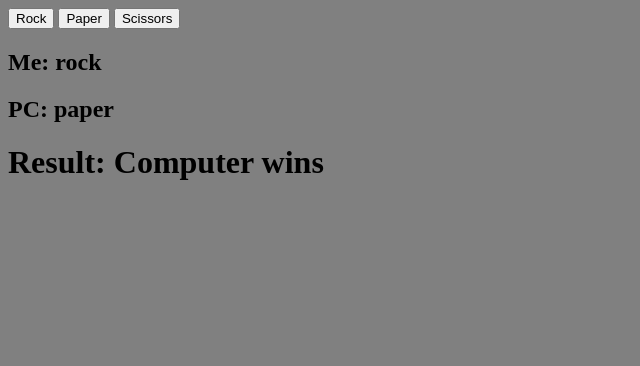
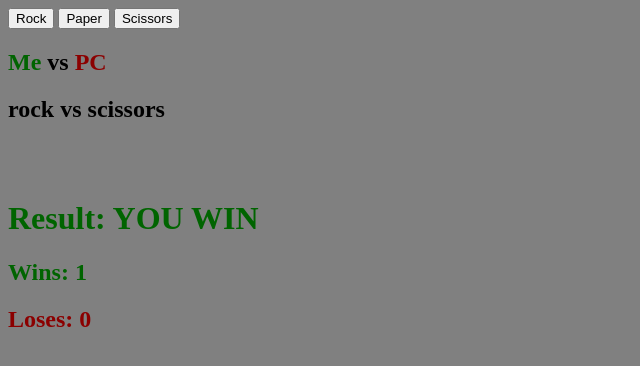
Before and after one commit to Mitsusabur0/webdev-tutorials, a plain HTML site: page javascript_tutorial/Rock paper scissors/index.html in a window 1280 px wide. Both pictures are taken after a click on the button "Rock". Shown: the whole page, without its empty margins (0-640 px from the left). Drawn offline with Linux system fonts and the light colour scheme.

Commit message:
Improve rockpaperscissors, add await function

```diff
--- a/javascript_tutorial/Rock paper scissors/index.html
+++ b/javascript_tutorial/Rock paper scissors/index.html
@@ -12,15 +12,18 @@
 <body>
 
 
-<button onclick="myChoice = 'rock'; runGame(myChoice);">Rock</button>
-<button onclick="myChoice = 'paper'; runGame(myChoice)">Paper</button>
-<button onclick="myChoice = 'scissors'; runGame(myChoice)">Scissors</button>
+<button onclick="runGame('rock');">Rock</button>
+<button onclick="runGame('paper')">Paper</button>
+<button onclick="runGame('scissors')">Scissors</button>
 
 
-<h2 class="my-choice">Me:</h2>
-<h2 class="computer-choice">PC:</h2>
+<h2><span class="green">Me</span> vs <span class="red">PC</span></h2>
+<h2 class="choices-display"></h2>
+<br><br>
+<h1 class="result">Result:</h1>
+<h2 class="win-display green">Wins: 0</h2>
+<h2 class="lose-display red">Loses: 0</h2>
 
-<h1 class="result">Result:</h1>
 
 
 
--- a/javascript_tutorial/Rock paper scissors/script.js
+++ b/javascript_tutorial/Rock paper scissors/script.js
@@ -1,38 +1,53 @@
-console.log("Scripts are working");
-
-let myChoice = "";
-
 const choices = ['rock', 'paper', 'scissors'];
-
-console.log(choices.length)
+const winningMoves = {
+    rock: 'scissors',
+    paper: 'rock',
+    scissors: 'paper'
+};
 
 
-
-function runGame(myChoice) {
-    const computerChoice = choices[Math.floor(Math.random() * choices.length)];
+const choicesDisplay = document.querySelector(".choices-display")
+// const computerChoiceDisplay = document.querySelector(".computer-choice")
+const result = document.querySelector(".result")
+let winCounter = 0;
+let loseCounter = 0;
+const winDisplay = document.querySelector(".win-display")
+const loseDisplay = document.querySelector(".lose-display")
 
 
-    const myChoiceDisplay = document.querySelector(".my-choice")
-    const computerChoiceDisplay = document.querySelector(".computer-choice")
-    const result = document.querySelector(".result")
-
-    myChoiceDisplay.innerHTML = `Me: ${myChoice}`;
-    computerChoiceDisplay.innerHTML = `PC: ${computerChoice}`;
+function delay(ms) {
+    return new Promise(resolve => setTimeout(resolve, ms));
+}
 
 
-    const winningMoves = {
-        rock: 'scissors',
-        paper: 'rock',
-        scissors: 'paper'
-    };
+async function runGame(myChoice) {
+    result.style.color = 'black';
+    result.innerHTML = "Result:";
+
+    choicesDisplay.innerHTML = `${myChoice} vs ...`;
+
+    await delay(1000);
+    const computerChoice = choices[Math.floor(Math.random() * choices.length)];
+    choicesDisplay.innerHTML = `${myChoice} vs ${computerChoice}`;
 
 
+    await delay(1000);
     if (myChoice === computerChoice) {
+        result.style.color = 'black';
         result.innerHTML = "Result: Tie";
+
     } else if (winningMoves[myChoice] === computerChoice) {
-        result.innerHTML = "Result: I win";
+        result.style.color = 'darkgreen';
+        result.innerHTML = "Result: YOU WIN"
+        winCounter++;
+        // await delay(500);
+        winDisplay.innerHTML = `Wins: ${winCounter}`;
     } else {
-        result.innerHTML = "Result: Computer wins";
+        result.style.color = 'darkred';
+        result.innerHTML = "Result: YOU LOSE"
+        loseCounter++;
+        // await delay(500);
+        loseDisplay.innerHTML = `Loses: ${loseCounter}`
     }
 
 }
--- a/javascript_tutorial/Rock paper scissors/styles.css
+++ b/javascript_tutorial/Rock paper scissors/styles.css
@@ -1,3 +1,11 @@
 body {
     background-color: grey;
 }
+
+.green {
+    color: darkgreen
+}
+
+.red {
+    color: darkred;
+}
--- a/javascript_tutorial/test2/styles.css
+++ b/javascript_tutorial/test2/styles.css
@@ -0,0 +1,3 @@
+body {
+    background-color: gray;
+}
```
Also changed, not shown: javascript_tutorial/test2/index.html (+22 -1 lines), javascript_tutorial/test2/script.js (+16 -0 lines), javascript_tutorial/TIME IN VIDEO.TXT (added), 2 other files.
